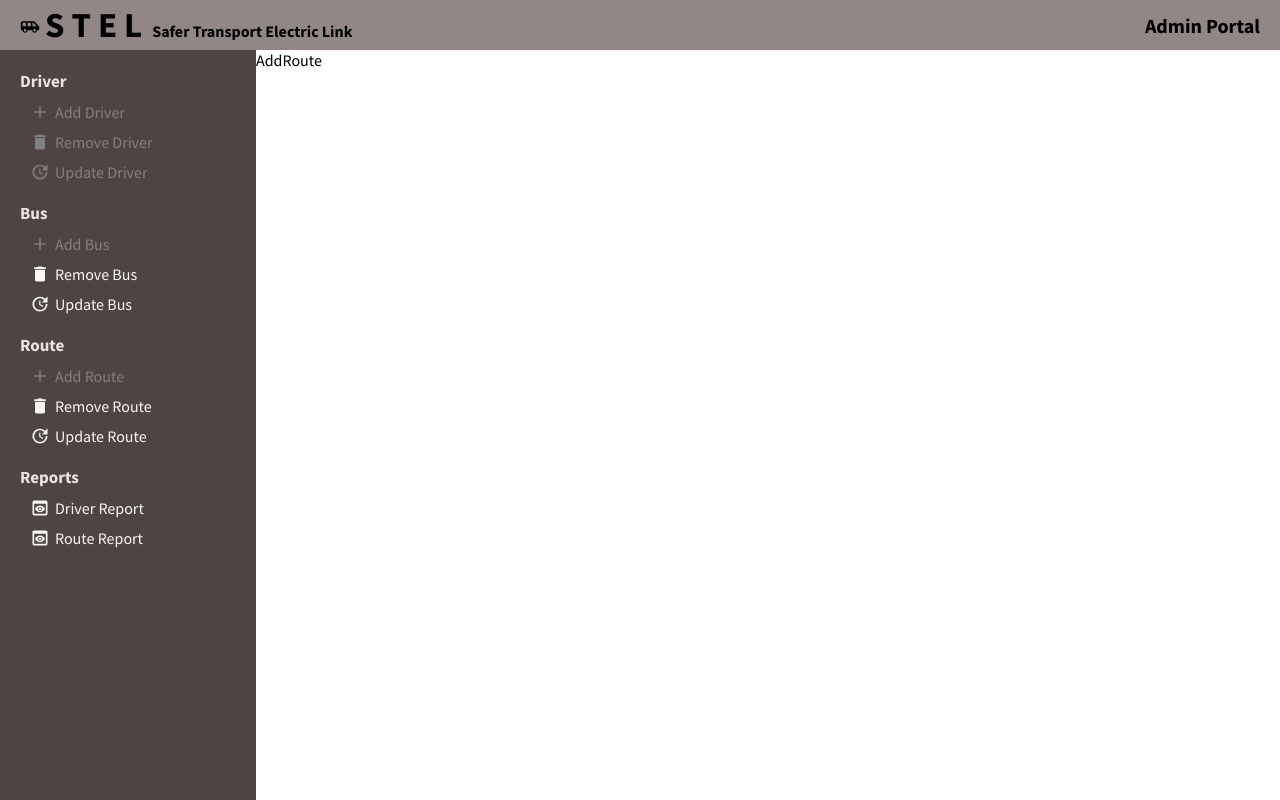
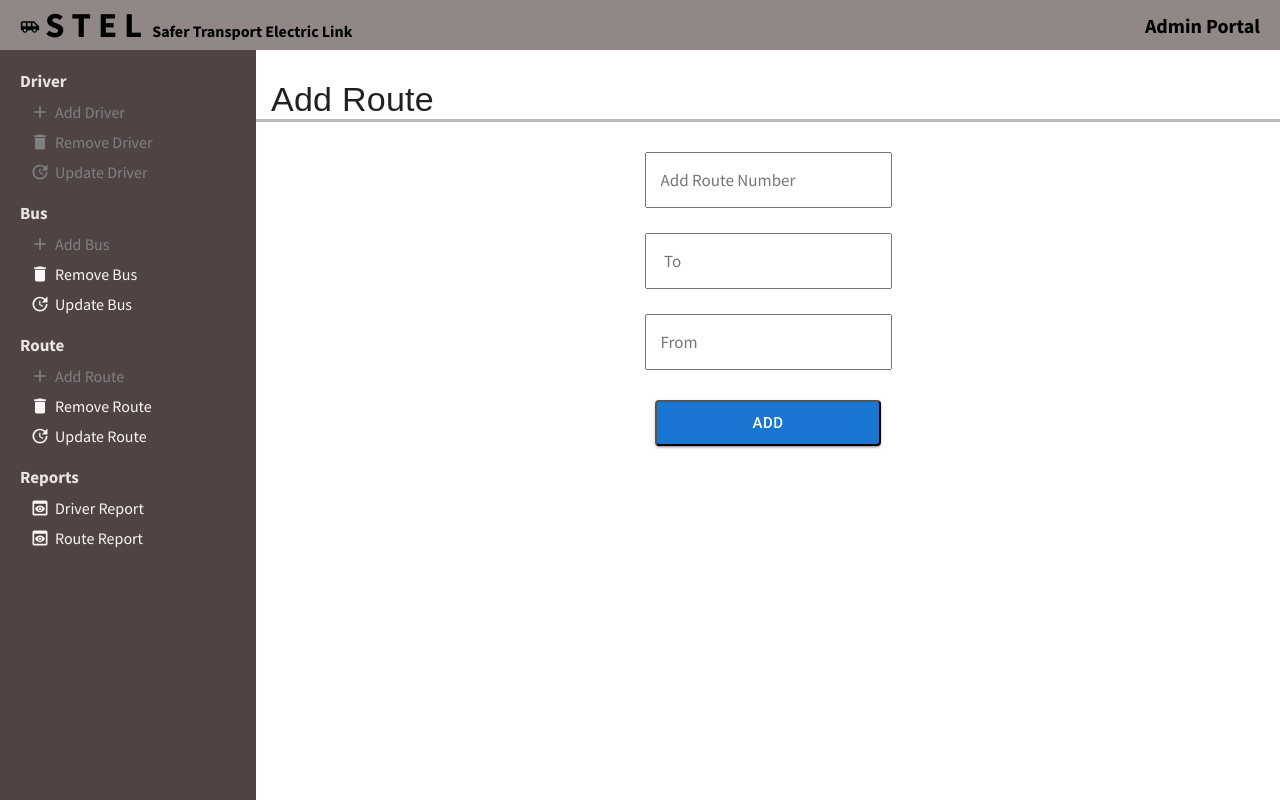
Before and after one commit to Sumran99/FYP21-STEL-WEB, a React (Create React App) app: page /addroute in a window 1280 px wide. Built offline with nearby package versions, Linux system fonts and the light colour scheme.

Commit message:
AddRoute

```diff
--- a/src/components/pages/AddRoute.jsx
+++ b/src/components/pages/AddRoute.jsx
@@ -1,7 +1,48 @@
-import React from 'react'
+import React , {useState} from 'react'
+import "./addroute.css"
 
 export default function AddRoute() {
+  const [routenumber, setroutenumber] = useState("");
+  const [to, setto] = useState("");
+  const [from, setfrom] = useState("");
+
   return (
-    <div className='BUSconatiner'>AddRoute</div>
+    <div className='BUSconatiner'>
+
+    <h1 className="heading">Add Route</h1>
+      <div class="solid" />
+      <div className="Textarea">
+        <input
+          className="textarea"
+          placeholder="Add Route Number"
+          type={Text}
+          value={routenumber}
+          onChange={(e) => {
+            setroutenumber(e.target.value);
+          }}
+        ></input>
+        <input
+          className="textarea"
+          placeholder=" To"
+          type={Text}
+          value={to}
+          onChange={(e) => {
+            setto(e.target.value);
+          }}
+        ></input>
+        <input
+          className="textarea"
+          placeholder="From"
+          type={Text}
+          value={from}
+          onChange={(e) => {
+            setfrom(e.target.value);
+          }}
+        ></input>
+
+        <button className="Button">Add</button>
+      </div>
+
+    </div>
   )
 }
```
